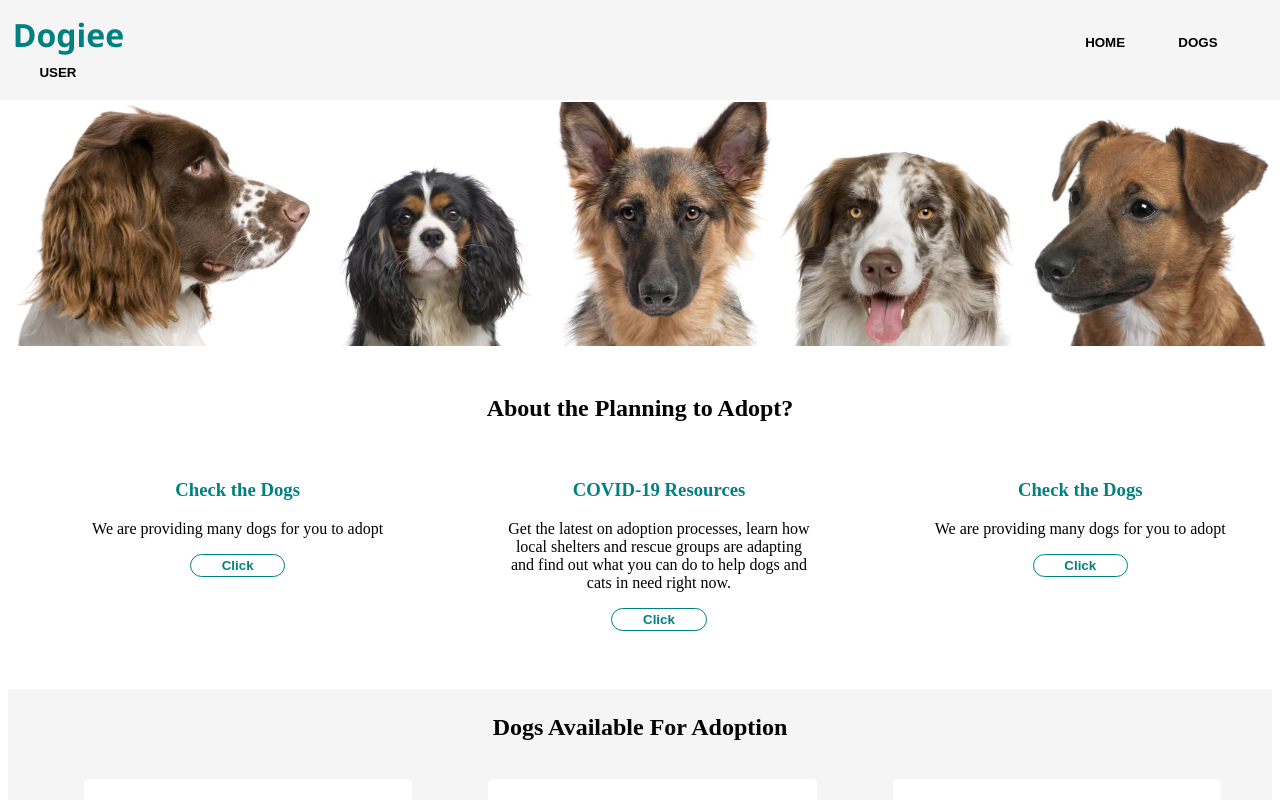
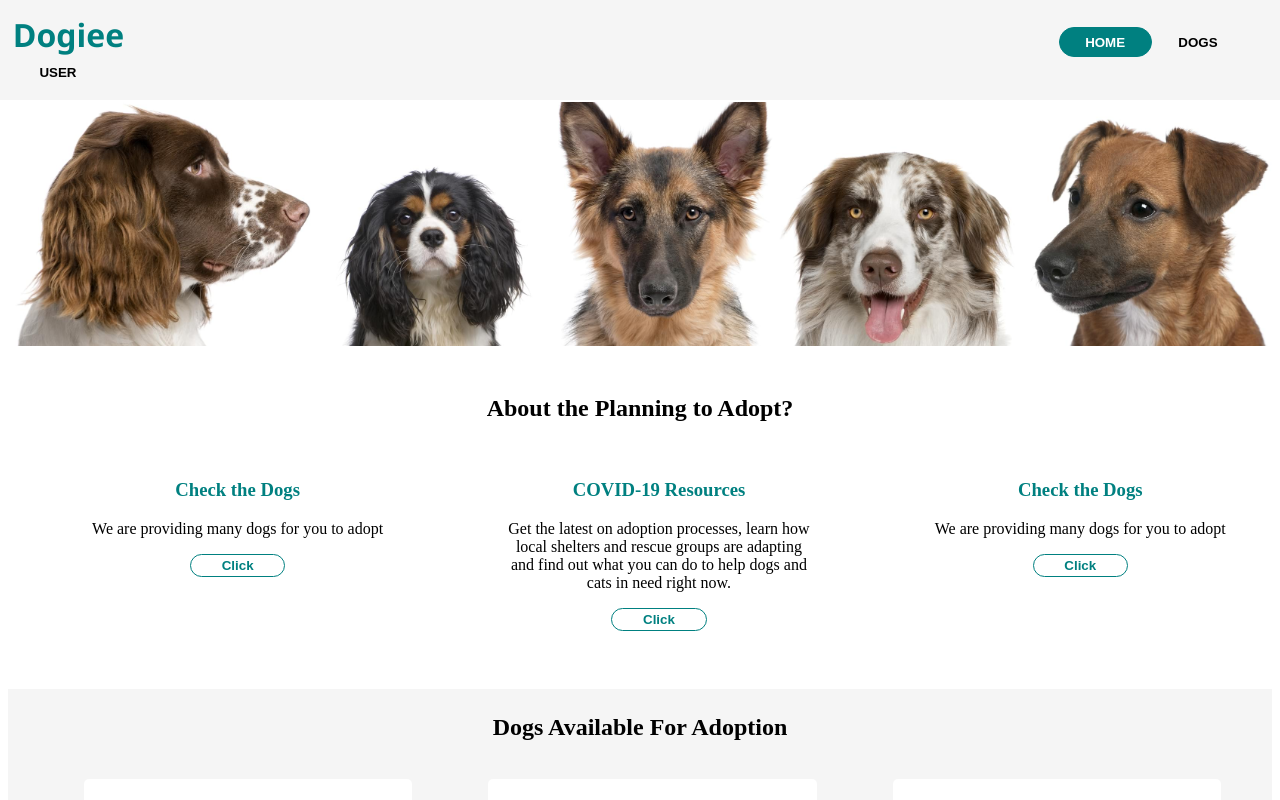
Before and after one commit to soumitha18/Masai_sprint_6, a React (Create React App) app in the folder sprint-6/: page / in a window 1280 px wide. Shown: the top 800 px of the page. Built offline with nearby package versions, Linux system fonts and the light colour scheme.

Commit message:
More INfo is added

```diff
--- a/sprint-6/src/DogInfo/Dog.jsx
+++ b/sprint-6/src/DogInfo/Dog.jsx
@@ -178,6 +178,7 @@ export default class Home extends React.Component {
                         ?
                         <>
                             <div className={style.marginTop}>
+                                <h2 >DOGS FOR ADOPTION</h2>
                                 {this.state.data.map((item,i) => (
                                     <div className={style.div} key={item.name}>
                                         <img  className={style.img} src={item.img} alt={i} />
--- a/sprint-6/src/DogInfo/Main.jsx
+++ b/sprint-6/src/DogInfo/Main.jsx
@@ -45,9 +45,9 @@ export default class Main extends React.Component {
             <>
                 <div className={style.nav}>
                     <span className={style.logo}>Dogiee</span>
-                    <button className={style.btn1} onClick={this.handleHome}>HOME</button>
-                    <button className={style.btn2} onClick={this.handleDogs}>DOGS</button>
-                    <button className={style.btn3} onClick={this.handleUser}>USER</button>
+                    <button className={this.state.home ? style.active1 : style.btn1} onClick={this.handleHome}>HOME</button>
+                    <button className={this.state.dog ? style.active : style.btn2} onClick={this.handleDogs}>DOGS</button>
+                    <button className={this.state.account ? style.active : style.btn3} onClick={this.handleUser}>USER</button>
                 </div>
                 {
                     home
--- a/sprint-6/src/DogInfo/MoreInfo.jsx
+++ b/sprint-6/src/DogInfo/MoreInfo.jsx
@@ -1,5 +1,6 @@
 import React from "react"
 import axios from "axios"
+import style from "./Style/more.module.css"
 
 export default class MoreInfo extends React.Component {
     constructor(props) {
@@ -28,10 +29,11 @@ export default class MoreInfo extends React.Component {
             <>
                 <button onClick={this.props.onClick}>Back</button>
                 <div>
+                    <h2 className={style.center}>Relative Photos</h2>
                     {
                         this.state.data.map((item,i)=>(
-                            <div key={i}>
-                                <img src={item} alt={i} />
+                            <div className={style.page} key={i}>
+                                <img className={style.imgDog} src={item} alt={i} />
                             </div>
                         ))
                     }
--- a/sprint-6/src/DogInfo/Style/dog.module.css
+++ b/sprint-6/src/DogInfo/Style/dog.module.css
@@ -1,11 +1,11 @@
 .marginTop{
     margin-top: 5%;
+    text-align: center;
 }
 .div{
     float: left;
     width: 20%;
     margin-left: 4%;
-    text-align: center;
     margin-bottom: 2%;
     border: 1px solid whitesmoke;
     background-color: whitesmoke;
--- a/sprint-6/src/DogInfo/Style/main.module.css
+++ b/sprint-6/src/DogInfo/Style/main.module.css
@@ -8,7 +8,7 @@
     border-bottom: 2px solid white;
 }
 
-.btn1{
+.btn1, .active1{
     margin-left: 73%;
 }
 
@@ -35,3 +35,14 @@
     font-size: 200%;
     font-family: 'Segoe UI', Tahoma, Geneva, Verdana, sans-serif ;
 }
+
+.active1,.active{
+    background-color: teal;
+    color: white;
+    border: 1px solid teal;
+    padding: 0.5%;
+    font-weight: bolder;
+    padding-left: 2%;
+    padding-right: 2%;
+    border-radius: 50px;
+}
--- /dev/null
+++ b/sprint-6/src/DogInfo/Style/more.module.css
@@ -0,0 +1,16 @@
+.page{
+    float: left;
+    width: 20%;
+    margin-bottom: 3%;
+    margin-left: 4.5%;
+}
+
+.imgDog{
+    width: 300px;
+    height: 300px;
+    border-radius: 150px;
+}
+
+.center{
+    text-align: center;
+}
```
